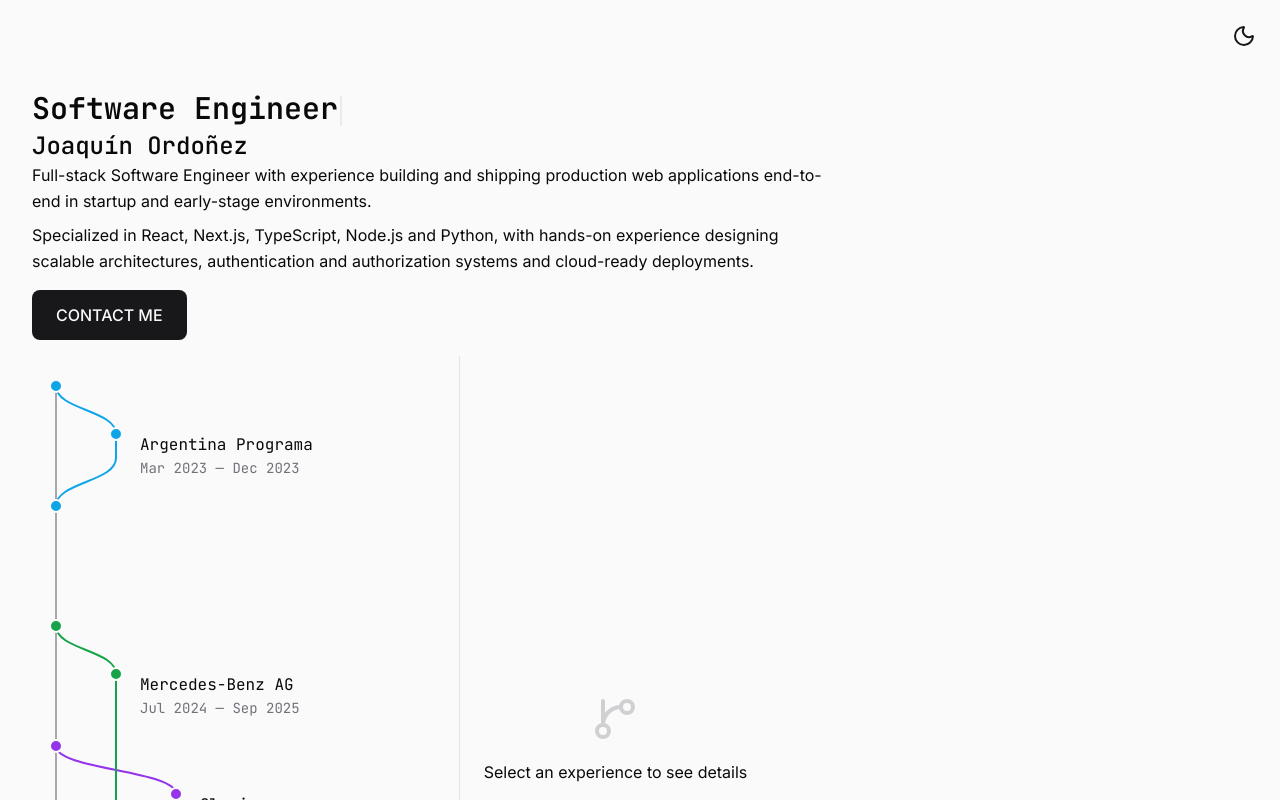
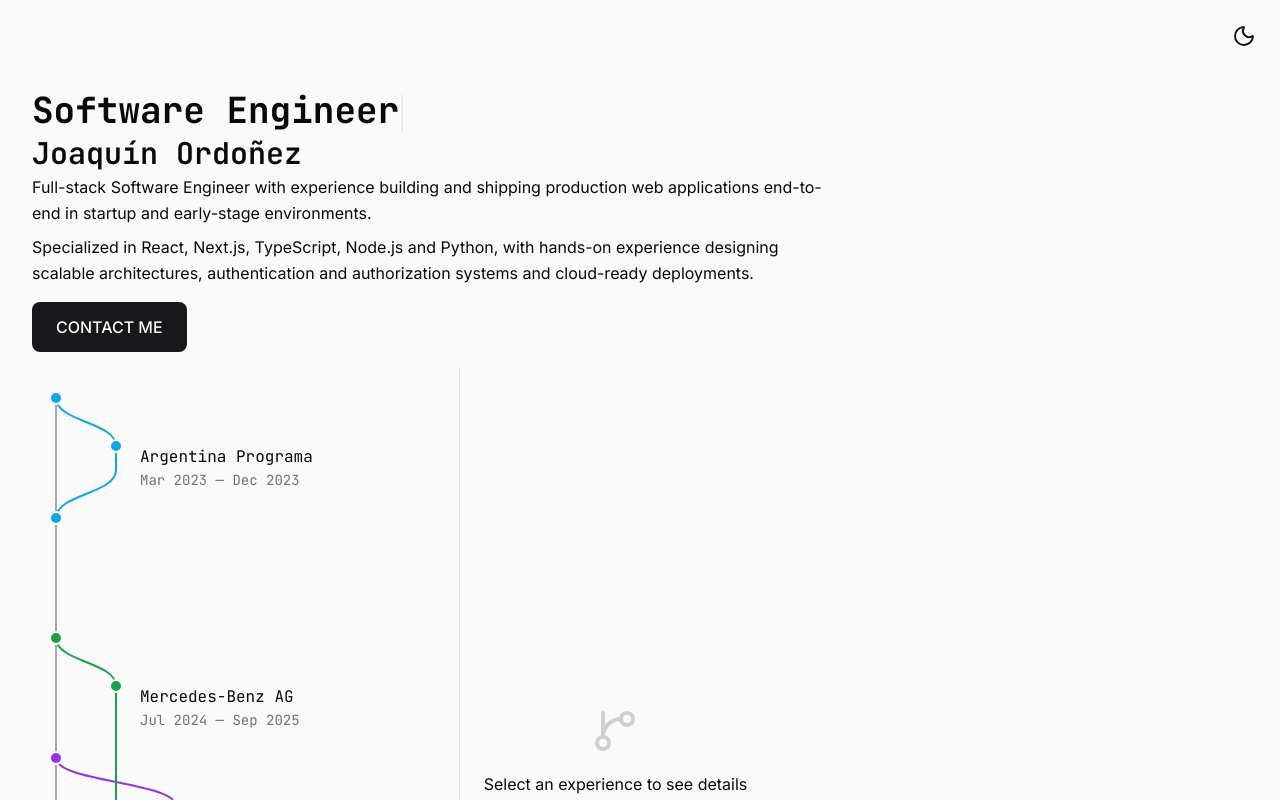
Before and after one commit to joac001/portfolio, a Next.js app: page / in a window 1280 px wide. Shown: the top 800 px of the page. Built offline with nearby package versions, Linux system fonts and the light colour scheme.

Commit message:
feat: agregar soporte para fuente futurista y mejorar accesibilidad en componentes

```diff
--- a/src/app/globals.css
+++ b/src/app/globals.css
@@ -99,6 +99,7 @@
   --color-warning-contrast: var(--warning-contrast);
 
   --font-formal: var(--font-inter), sans-serif;
+  --font-futuristic: var(--font-orbitron), sans-serif;
   --font-mono: var(--font-jetbrains-mono), monospace;
 }
 
--- a/src/app/page.tsx
+++ b/src/app/page.tsx
@@ -11,12 +11,12 @@ import { ExperienceTimeline } from '@/components/experience-timeline';
 export default function Home() {
   return (
     <Container id="main-content" className="flex-col gap-0">
-      <section className="flex space-y-4">
-        <div className="flex-col md:w-2/3">
-          <TypeWriter text="Software Engineer" variant="h2" style="mono" speed={60} delay={300} />
+      <section className="flex flex-col space-y-4">
+        <div className="md:w-2/3">
+          <TypeWriter text="Software Engineer" variant="h1" style="mono" speed={60} delay={300} />
           <StaggerText delay={0.3} staggerDelay={0.1}>
             <StaggerItem>
-              <Typography variant="h3" style="mono">
+              <Typography variant="h2" style="mono">
                 Joaquín Ordoñez
               </Typography>
             </StaggerItem>
@@ -29,7 +29,7 @@ export default function Home() {
               </Typography>
             </StaggerItem>
             <StaggerItem>
-              <span className="block h-2" />
+              <div className="h-2" />
             </StaggerItem>
             <StaggerItem>
               <Typography variant="body">
@@ -40,8 +40,8 @@ export default function Home() {
             </StaggerItem>
           </StaggerText>
         </div>
+        <Button magnetic>Contact me</Button>
       </section>
-      <Button magnetic>Contact me</Button>
 
       <ExperienceTimeline id="experience-timeline" />
     </Container>
--- a/src/components/experience-timeline/ExperienceDetail.tsx
+++ b/src/components/experience-timeline/ExperienceDetail.tsx
@@ -1,5 +1,6 @@
 'use client';
 
+import { useId } from 'react';
 import { motion, AnimatePresence } from 'framer-motion';
 import { GitBranch } from 'lucide-react';
 import { Typography } from '@/components/shared';
@@ -11,12 +12,15 @@ interface ExperienceDetailProps {
 }
 
 export default function ExperienceDetail({ experience, color }: ExperienceDetailProps) {
+  const titleId = useId();
+
   return (
     <div className="h-full flex items-start" aria-live="polite">
       <AnimatePresence mode="wait">
         {experience ? (
           <motion.article
             key={experience.id}
+            aria-labelledby={titleId}
             initial={{ opacity: 0, x: 20 }}
             animate={{ opacity: 1, x: 0 }}
             exit={{ opacity: 0, x: -20 }}
@@ -26,10 +30,10 @@ export default function ExperienceDetail({ experience, color }: ExperienceDetail
             <Typography variant="caption" style="mono" className="mb-1 block">
               {experience.name}
             </Typography>
-            <Typography variant="h2" style="mono" className="mb-1">
+            <Typography variant="h3" id={titleId} style="futuristic" className="mb-1">
               {experience.role}
             </Typography>
-            <div className="h-1 w-12 rounded-full mb-4" style={{ backgroundColor: color }} />
+            <div className="h-1 w-12 rounded-full mb-4" style={{ backgroundColor: color }} aria-hidden="true" />
             <Typography variant="body" style="mono">
               {experience.description}
             </Typography>
--- a/src/components/experience-timeline/MobileDrawer.tsx
+++ b/src/components/experience-timeline/MobileDrawer.tsx
@@ -1,6 +1,6 @@
 'use client';
 
-import { useEffect, useState } from 'react';
+import { useEffect, useRef, useCallback, useState } from 'react';
 import { motion, AnimatePresence } from 'framer-motion';
 import { X } from 'lucide-react';
 
@@ -10,13 +10,13 @@ interface MobileDrawerProps {
   children: React.ReactNode;
 }
 
-// lg breakpoint in Tailwind is 1024px
 const LG_BREAKPOINT = 1024;
 
 export default function MobileDrawer({ open, onClose, children }: MobileDrawerProps) {
+  const closeRef = useRef<HTMLButtonElement>(null);
+  const drawerRef = useRef<HTMLDivElement>(null);
   const [isMobile, setIsMobile] = useState(false);
 
-  // Detect viewport width
   useEffect(() => {
     const checkMobile = () => setIsMobile(window.innerWidth < LG_BREAKPOINT);
     checkMobile();
@@ -24,42 +24,85 @@ export default function MobileDrawer({ open, onClose, children }: MobileDrawerPr
     return () => window.removeEventListener('resize', checkMobile);
   }, []);
 
-  // Only block scroll when drawer is open AND we're on mobile
+  // Block scroll on mobile when open
   useEffect(() => {
     if (open && isMobile) {
       document.body.style.overflow = 'hidden';
-      return () => {
-        document.body.style.overflow = '';
-      };
+      return () => { document.body.style.overflow = ''; };
     }
   }, [open, isMobile]);
+
+  // Focus close button when drawer opens
+  useEffect(() => {
+    if (open) {
+      // Small delay so framer-motion renders the element first
+      const timer = setTimeout(() => closeRef.current?.focus(), 50);
+      return () => clearTimeout(timer);
+    }
+  }, [open]);
+
+  // Focus trap + Escape key
+  const handleKeyDown = useCallback(
+    (e: React.KeyboardEvent) => {
+      if (e.key === 'Escape') {
+        e.stopPropagation();
+        onClose();
+        return;
+      }
+
+      if (e.key !== 'Tab' || !drawerRef.current) return;
+
+      const focusable = drawerRef.current.querySelectorAll<HTMLElement>(
+        'button, [href], input, select, textarea, [tabindex]:not([tabindex="-1"])'
+      );
+      if (focusable.length === 0) return;
+
+      const first = focusable[0];
+      const last = focusable[focusable.length - 1];
+
+      if (e.shiftKey && document.activeElement === first) {
+        e.preventDefault();
+        last.focus();
+      } else if (!e.shiftKey && document.activeElement === last) {
+        e.preventDefault();
+        first.focus();
+      }
+    },
+    [onClose]
+  );
 
   return (
     <AnimatePresence>
       {open && (
         <>
-          {/* Backdrop */}
+          {/* Backdrop — visual only, not interactive for assistive tech */}
           <motion.div
             key="backdrop"
+            aria-hidden="true"
             initial={{ opacity: 0 }}
             animate={{ opacity: 1 }}
             exit={{ opacity: 0 }}
             transition={{ type: 'tween', duration: 0.2 }}
-            className="fixed inset-0 z-40 bg-black/50 lg:hidden"
+            className="fixed inset-0 z-40 bg-background/60 backdrop-blur-sm lg:hidden"
             onClick={onClose}
           />
 
           {/* Drawer */}
           <motion.aside
             key="drawer"
+            ref={drawerRef}
+            role="dialog"
+            aria-modal="true"
+            aria-label="Experience details"
             initial={{ x: '100%' }}
             animate={{ x: 0 }}
             exit={{ x: '100%' }}
             transition={{ type: 'tween', duration: 0.25, ease: 'easeOut' }}
             className="fixed right-0 top-0 z-50 h-dvh w-4/5 max-w-sm bg-background border-l border-border overflow-y-auto lg:hidden"
-            aria-label="Experience details"
+            onKeyDown={handleKeyDown}
           >
             <button
+              ref={closeRef}
               type="button"
               onClick={onClose}
               aria-label="Close details"
--- a/src/components/shared/TypeWriter.tsx
+++ b/src/components/shared/TypeWriter.tsx
@@ -57,7 +57,8 @@ export default function TypeWriter({
   }, [displayedText, text, speed, isTyping, onComplete]);
 
   return (
-    <Typography variant={variant} style={style} className={className}>
+    <Typography variant={variant} style={style} className={className} aria-label={text}>
+      <span aria-hidden="true">
         {displayedText}
         {cursor && (
           <motion.span
@@ -70,6 +71,7 @@ export default function TypeWriter({
             className="inline-block ml-0.5 w-0.5 h-[1em] bg-primary align-middle"
           />
         )}
+      </span>
     </Typography>
   );
 }
--- a/src/components/shared/Typography.tsx
+++ b/src/components/shared/Typography.tsx
@@ -9,6 +9,7 @@ interface TypographyProps {
   children: React.ReactNode;
   className?: string;
   id?: string;
+  'aria-label'?: string;
 }
 
 const variantClasses: Record<NonNullable<TypographyProps['variant']>, string> = {
@@ -34,10 +35,11 @@ export default function Typography({
   children,
   className = '',
   id,
+  'aria-label': ariaLabel,
 }: TypographyProps) {
   const Tag = as ?? defaultElementMap[variant];
   return (
-    <Tag id={id} className={`${variantClasses[variant]} ${styleClasses[style]} ${className}`}>
+    <Tag id={id} aria-label={ariaLabel} className={`${variantClasses[variant]} ${styleClasses[style]} ${className}`}>
       {children}
     </Tag>
   );
--- a/src/components/shared/types.tsx
+++ b/src/components/shared/types.tsx
@@ -1,6 +1,7 @@
-export type TextStyle = 'formal' | 'mono';
+export type TextStyle = 'formal' | 'futuristic' | 'mono';
 
 export const styleClasses: Record<TextStyle, string> = {
   formal: 'font-formal',
+  futuristic: 'font-futuristic',
   mono: 'font-mono',
 };
```
Lines whose indentation alone changed are shown as unchanged.
